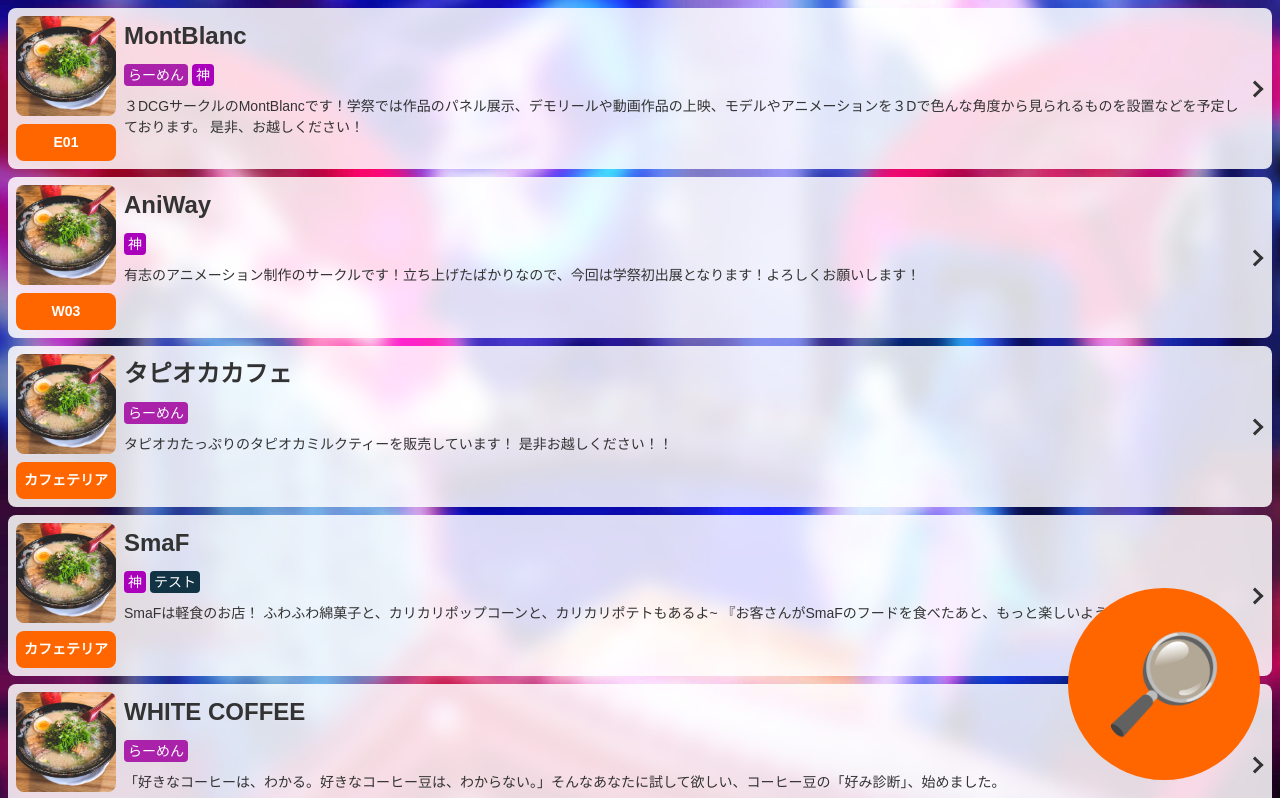
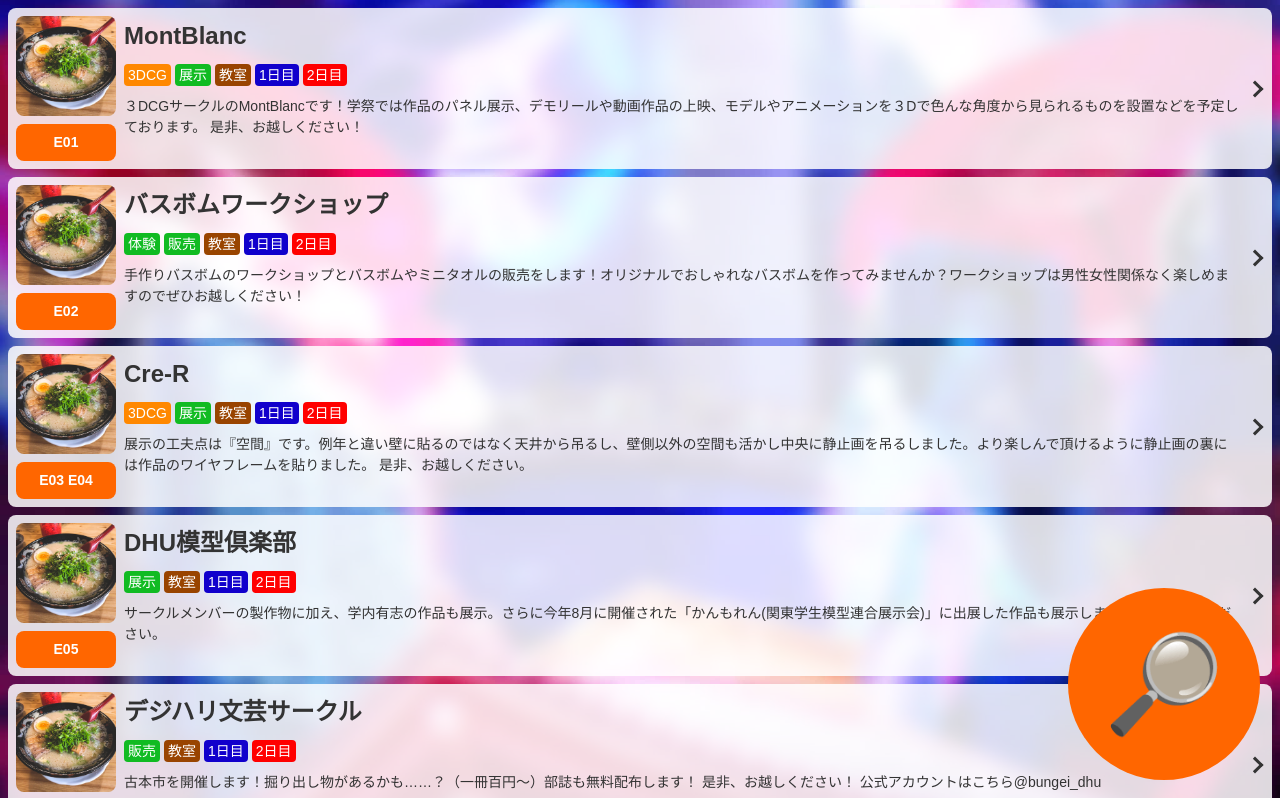
Before and after one commit to okatechnology/dhfes2019, a React app: page /event in a window 1280 px wide. Shown: the top 798 px of the page. Built offline with nearby package versions, Linux system fonts and the light colour scheme; the HTML template or start-up script is replaced by a standard one.

Commit message:
add: added event data except for image

```diff
--- a/src/app/data/eventData.ts
+++ b/src/app/data/eventData.ts
@@ -3,255 +3,255 @@ import ramenImg from '../assets/ramen.jpg';
 const EventDataList: readonly EventItem[] = [
   {
     name: 'MontBlanc',
-    // ruby: 'montblanc',
     description:
       '３DCGサークルのMontBlancです！学祭では作品のパネル展示、デモリールや動画作品の上映、モデルやアニメーションを３Dで色んな角度から見られるものを設置などを予定しております。 是非、お越しください！',
-    tag: ['ramen', 'whatasoda'],
+    tag: ['threeDCG', 'display', 'classroom', 'day1', 'day2'],
     image: ramenImg,
     room: 'E01',
   },
   {
     name: 'AniWay',
-    // ruby: 'aniway',
     description:
       '有志のアニメーション制作のサークルです！立ち上げたばかりなので、今回は学祭初出展となります！よろしくお願いします！',
-    tag: ['whatasoda'],
+    tag: ['animation', 'display', 'experience', 'classroom', 'day1', 'day2'],
     image: ramenImg,
     room: 'W03',
   },
   {
     name: 'タピオカカフェ',
-    // ruby: 'たぴおかかふぇ',
     description: 'タピオカたっぷりのタピオカミルクティーを販売しています！ 是非お越しください！！',
-    tag: ['ramen'],
+    tag: ['eat', 'sale', 'cafeteria', 'day1', 'day2'],
     image: ramenImg,
     room: 'cafeteria',
   },
   {
     name: 'SmaF',
-    // ruby: 'smaf',
     description:
       'SmaFは軽食のお店！ ふわふわ綿菓子と、カリカリポップコーンと、カリカリポテトもあるよ~ 『お客さんがSmaFのフードを食べたあと、もっと楽しいように。^^』',
-    tag: ['whatasoda', 'test'],
+    tag: ['eat', 'sale', 'cafeteria', 'day1', 'day2'],
     image: ramenImg,
     room: 'cafeteria',
   },
   {
     name: 'WHITE COFFEE',
-    // ruby: 'whitecoffee',
     description:
       '「好きなコーヒーは、わかる。好きなコーヒー豆は、わからない。」そんなあなたに試して欲しい、コーヒー豆の「好み診断」、始めました。',
-    tag: ['ramen'],
+    tag: ['eat', 'sale', 'cafeteria', 'day1', 'day2'],
     image: ramenImg,
     room: 'cafeteria',
   },
   {
     name: 'white Christmas!',
-    // ruby: 'whitechristmas',
     description:
       '冬の月明かりが照らすのは、子供のための秘密のBar. ママお手製のからあげは、今日のためだけの裏メニュー 艶めくカクテルに溺れたら、そこは果たして夢か現か... 貴方様のご来店、心よりお待ちしています。',
-    tag: [],
+    tag: ['eat', 'sale', 'cafeteria', 'day1', 'day2'],
     image: ramenImg,
     room: 'cafeteria',
   },
   {
     name: 'Baby Castella YUSHI-DANTAI-1',
-    // ruby: 'babycastellayushidantai',
     description:
       '蜂蜜入りのベビーカステラを学内で手作りしています!一年生が描いたオリジナルのイラストの紙袋と共に、どこでも座って食べられる程よい温かさと甘さのベビーカステラを６つで100円です! 試してみてはいかがですか？',
-    tag: [],
+    tag: ['eat', 'sale', 'cafeteria', 'day1', 'day2'],
     image: ramenImg,
     room: 'cafeteria',
   },
   {
     name: 'デジスマ3',
-    // ruby: 'でじすま３',
     description:
       '※学部生のみ スマブラ大会を開催します！ トーナメントの他に4人制乱闘でのカジュアルイベントも企画しておりますので、興味はあるけどガチは少し…という方もぜひお越しください！ 公式アカウントはこちら！ @dhu_smash',
-    tag: [],
+    tag: ['game', 'event', 'hall', 'day1'],
     image: ramenImg,
     room: 'hall',
   },
   {
     name: 'いつかきっと',
-    // ruby: 'いつかきっと',
     description:
       'まだまだ社会的に認知や理解されていないLGBTQについて音楽と映像といったソフトパワーを使って他にも悩んでいる人を励ませ、共感できたらと活動しています。 当日はMVを上映します。公演時間 : 11/30(土) 13:50～14:10',
-    tag: [],
+    tag: ['music', 'event', 'hall', 'day1'],
     image: ramenImg,
     room: 'hall',
   },
   {
     name: 'Sleepy Phoenix',
-    // ruby: 'sleepyphoenix',
     description:
       'デジタルハリウッド大学有志スリーピースバンドのSleepy Pheonixです！ホールでのスケジュール一発目という事で、早い時間になりますが是非見にきてください！よろしくお願いします！ 公演時間 : 12/1(日) 11:00～11:30',
-    tag: [],
+    tag: ['music', 'live', 'event', 'hall', 'day2'],
     image: ramenImg,
     room: 'hall',
   },
   {
     name: 'Left_HAND',
-    // ruby: 'lefthand',
     description:
       'ロック・メタル・エモ・ポップからVOCALOIDやアニソンまで。様々なジャンルに挑戦し続ける軽音サークル。名前の由来は設立メンバー3人の左腕に華やかなブレスレットがあった事から。 公式アカウントはこちら！@Left_HAND_d',
-    tag: [],
+    tag: ['music', 'event', 'hall', 'day1'],
     image: ramenImg,
     room: 'hall',
   },
   {
     name: 'TED.',
-    // ruby: 'ted',
     description:
       '大学内でも数少ない運動系のサークルです！国籍豊かで、HipHop、アイドル、様々なジャンルを練習して披露するパフォーマンスサークルです。イベントの企画から運営まで全部自分たちで行います！ 公式アカウントはこちら！@ted_dhu',
-    tag: [],
+    tag: ['dance', 'event', 'hall', 'day1'],
     image: ramenImg,
     room: 'hall',
   },
   {
     name: 'Digital Idol Concert -DIC-',
-    // ruby: 'digitalidolconcertdic',
     description:
       '和楓電は学祭2日目(12/1)にアイドルフェスを開催します！入場料は無料！(1D 500円)です！デジハリでアイドルフェスが見れるのは初！？みんなで盛り上がりましょう！ 公式アカウントはこちら！@DIC_info',
-    tag: [],
+    tag: ['idol', 'live', 'sale', 'hall', 'day2'],
     image: ramenImg,
     room: 'hall',
   },
   {
     name: 'バスボムワークショップ',
-    // ruby: 'ばすぼむわーくしょっぷ',
     description:
       '手作りバスボムのワークショップとバスボムやミニタオルの販売をします！オリジナルでおしゃれなバスボムを作ってみませんか？ワークショップは男性女性関係なく楽しめますのでぜひお越しください！',
-    tag: [],
+    tag: ['experience', 'sale', 'classroom', 'day1', 'day2'],
     image: ramenImg,
     room: 'E02',
   },
   {
     name: 'aLiaZ',
-    // ruby: 'aliaz',
     description:
       'サークルaLiaZはみんなで楽しめるパーティーゲームのプレイを生放送しております。興味がありました是非いらしてください。',
-    tag: [],
+    tag: ['game', 'experience', 'classroom', 'day1', 'day2'],
     image: ramenImg,
     room: 'E13',
   },
   {
     name: '星野ゼミ',
-    // ruby: 'ほしのぜみ',
     description:
       '星野ゼミでは、ゼミ内で作ったプロトタイプを展示しております。デジタルゲームやアナログゲーム、3Dプリンターを使用した作品、その他多彩な物に触れられます。 是非、お越しください！',
-    tag: [],
+    tag: ['display', 'sale', 'classroom', 'day1', 'day2'],
     image: ramenImg,
     room: 'E17',
   },
   {
     name: '彼女との何度目かの祭り',
-    // ruby: 'かのじょとのなんどめかのまつり',
     description:
       '昔懐かしの縁日の出店を体験できます。休憩所も展開しているので疲れた際にお越しください。また、ショートストーリーも売っていますので休憩の際にぜひお読みください。',
-    tag: [],
+    tag: ['experience', 'sale', 'classroom', 'day1', 'day2'],
     image: ramenImg,
     room: 'E07',
   },
   {
     name: '米光ゼミ',
-    // ruby: 'よねみつぜみ',
     description:
       '卒業制作展より先に、現在制作中のゲームを展示します！また、3年生、教授を務める米光先生の制作しているゲームも展示します！ゲームが好きな方、ゲーム制作に興味のある方はぜひお越し下さい！',
-    tag: [],
+    tag: ['game', 'experience', 'classroom', 'day1', 'day2'],
     image: ramenImg,
     room: 'E10',
   },
   {
     name: 'idees',
-    // ruby: 'idees',
     description:
       'テープマッピング、個人製作映像を展示します！壁二面を使ったテープマッピングは必見！ 是非、お越しください！',
-    tag: [],
+    tag: ['movie', 'display', 'classroom', 'day1', 'day2'],
     image: ramenImg,
     room: 'W02',
   },
   {
     name: '格闘ゲームサークル',
-    // ruby: 'かくとうげーむさーくる',
     description:
       '一日目はゲームキューブ祭り！「カービィのエアライド」と「あつまれ!!メイドインワリオ」、二日目は格闘ゲームとボードゲームでミニ大会を実施します！景品もあるのでぜひ参加してくださいね!!',
-    tag: [],
+    tag: ['game', 'experience', 'display', 'classroom', 'day1', 'day2'],
     image: ramenImg,
     room: 'E12',
   },
   {
     name: 'デジハリ文芸サークル',
-    // ruby: 'でじはりぶんげいさーくる',
     description:
       '古本市を開催します！掘り出し物があるかも……？（一冊百円～）部誌も無料配布します！ 是非、お越しください！ 公式アカウントはこちら@bungei_dhu',
-    tag: [],
+    tag: ['sale', 'classroom', 'day1', 'day2'],
     image: ramenImg,
     room: 'E06',
   },
   {
     name: 'Cre-R',
-    // ruby: 'crer',
     description:
       '展示の工夫点は『空間』です。例年と違い壁に貼るのではなく天井から吊るし、壁側以外の空間も活かし中央に静止画を吊るしました。より楽しんで頂けるように静止画の裏には作品のワイヤフレームを貼りました。 是非、お越しください。',
-    tag: [],
+    tag: ['threeDCG', 'display', 'classroom', 'day1', 'day2'],
     image: ramenImg,
     room: 'E03_E04',
   },
   {
     name: 'HAT.',
-    // ruby: 'hat',
     description:
       '" 「 , 」は美しい" について問い、表現した展示を行います。是非、お越し下さい！公式アカウントはこちら@art_design_hat',
-    tag: [],
+    tag: ['design', 'display', 'classroom', 'day1', 'day2'],
     image: ramenImg,
     room: 'E14',
   },
   {
     name: 'Hook Shot VR(梅本ゼミ)',
-    // ruby: 'hookshotvr',
     description:
       '梅本ゼミフックショットVR制作チームです。卒業制作で制作しているVRゲームを展示します！架空の移動装置『フックショット』を利用して漫画や映画のようにVR空間を自由に駆け巡りましょう！',
-    tag: [],
+    tag: ['vr', 'display', 'experience', 'classroom', 'day1', 'day2'],
     image: ramenImg,
     room: 'E11',
   },
   {
     name: 'shoegazes',
-    // ruby: 'shoegazes',
     description:
       'ＤＨＵにＤＪクラブがやってくる！メンバーは作曲サークルShoegazer率いる最高のＤＪ達だ！テーマは『ＭＥＭＥ』映画、アニメ、マンガ、インターネット等ジャンルの垣根を超えたブチ上がる曲が大集結！ 是非、お越しください！',
-    tag: [],
+    tag: ['music', 'event', 'classroom', 'day1', 'day2'],
     image: ramenImg,
     room: 'E09',
   },
   {
     name: 'ミリタリー研究会',
-    // ruby: 'みりたりーけんきゅうかい',
     description:
       'ミリタリー研究会はデジハリにおいて一番歴史のあるサークルです！そんなミリ研では学園祭に毎年恒例の射的を行っています！そのほかにも装備・エアガンなどの展示も行いますので是非お越しください！',
-    tag: [],
+    tag: ['experience', 'display', 'classroom', 'day1', 'day2'],
     image: ramenImg,
     room: 'E15_E16',
   },
   {
     name: 'G human’s',
-    // ruby: 'ghumans',
     description:
       '新進気鋭のミステリーメーカー組織がお送りする体験型謎解きRPG 悪い魔女によって呪いをかけられ、城に閉じ込められた姫を救出する物語。 君は全ての謎と呪いを解き、姫を脱出させることができるか。',
-    tag: [],
+    tag: ['experience', 'classroom', 'day1', 'day2'],
     image: ramenImg,
     room: 'E08',
   },
   {
     name: 'CsMS',
-    // ruby: 'csms',
     description:
       '自由なゲーム製作サークルで、サークルメンバーたちの間の協力で毎年一本のゲームを作り、学園祭にで展示するのがメインの活動内容となります。 今年も、もちろん出展します！ 公式アカウントはこちら！@csms_games 是非、お越しください！',
-    tag: [],
+    tag: ['game', 'experience', 'classroom', 'day1', 'day2'],
     image: ramenImg,
     room: 'W01',
   },
+  {
+    name: '8Film',
+    description:
+      '映像コンテンツを制作している８Filmです 企画から映像制作,マーケティングまで行なっています 今回、今まで制作してきた映像コンテンツを一挙に公開します',
+    tag: ['movie', 'display', 'classroom', 'day1', 'day2'],
+    image: ramenImg,
+    room: 'careerCenter',
+  },
+  {
+    name: '長田ゼミ',
+    description:
+      '初めまして！第9期長田ゼミです。2019年デジハリ祭で、ウォーターボトルと名刺入れを各1000円で販売します！場所は4階です。マジックショーもやる予定ですので、是非ともお立ち寄り下さい！',
+    tag: ['eat', 'sale', 'event', 'cafeteria', 'day1', 'day2'],
+    image: ramenImg,
+    room: 'cafeteria',
+  },
+  {
+    name: 'DHU模型倶楽部',
+    description:
+      'サークルメンバーの製作物に加え、学内有志の作品も展示。さらに今年8月に開催された「かんもれん(関東学生模型連合展示会)」に出展した作品も展示します。ぜひご観覧ください。',
+    tag: ['display', 'classroom', 'day1', 'day2'],
+    image: ramenImg,
+    room: 'E05',
+  },
 ];
 
-export default EventDataList;
+export default [...EventDataList].sort((a, b) => {
+  if (a.room < b.room) return -1;
+  if (a.room > b.room) return 1;
+  return 0;
+});
--- a/src/app/utils/supportedRoomMap.ts
+++ b/src/app/utils/supportedRoomMap.ts
@@ -33,6 +33,11 @@ const RoomMap = createRoomMap({
   W08: { name: 'W08', rect: { bottom: 0, left: 0, right: 0, top: 0 }, point: { left: 0, top: 0 } },
   cafeteria: { name: 'カフェテリア', rect: { bottom: 0, left: 0, right: 0, top: 0 }, point: { left: 0, top: 0 } },
   hall: { name: '駿河台ホール', rect: { bottom: 0, left: 0, right: 0, top: 0 }, point: { left: 0, top: 0 } },
+  careerCenter: {
+    name: 'キャリア\nセンター',
+    rect: { bottom: 0, left: 0, right: 0, top: 0 },
+    point: { left: 0, top: 0 },
+  },
 });
 
 export default RoomMap;
--- a/src/app/utils/supportedTagMap.ts
+++ b/src/app/utils/supportedTagMap.ts
@@ -10,12 +10,33 @@ const createTagMap = <T extends Record<string, [string, string]>>(input: T) => {
   }, {}) as Record<keyof T, TagItem>;
 };
 
+const red = '#f00';
+const blue = '#10c';
+const orange = '#f80';
+const green = '#1b2';
+const brown = '#940';
+
 const TagMap = createTagMap({
-  ramen: ['らーめん', '#a2A'],
-  whatasoda: ['神', '#a0B'],
-  test: ['テスト', '#134'],
-  okatechnology: ['たいやき', '#800'],
-  waowao: ['waowao', '#150'],
+  movie: ['映像', orange],
+  threeDCG: ['3DCG', orange],
+  vr: ['VR', orange],
+  animation: ['アニメ', orange],
+  game: ['ゲーム', orange],
+  music: ['音楽', orange],
+  dance: ['ダンス', orange],
+  design: ['デザイン', orange],
+  idol: ['アイドル', orange],
+  display: ['展示', green],
+  experience: ['体験', green],
+  sale: ['販売', green],
+  event: ['イベント', green],
+  live: ['ライブ', green],
+  eat: ['飲食', green],
+  classroom: ['教室', brown],
+  hall: ['駿河台ホール', brown],
+  cafeteria: ['カフェテリア', brown],
+  day1: ['1日目', blue],
+  day2: ['2日目', red],
 });
 
 export const AllTagKeyList = Object.keys(TagMap) as OneOfTagKey[];
```
